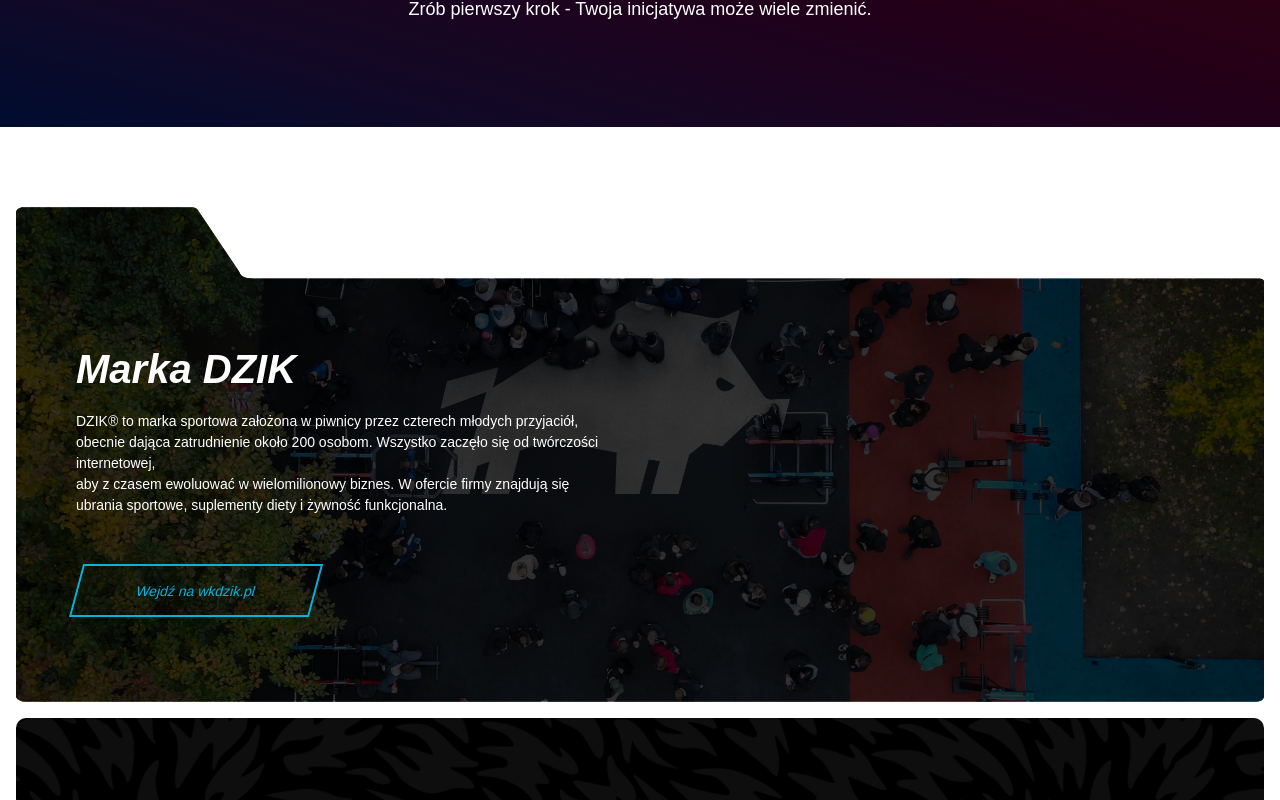
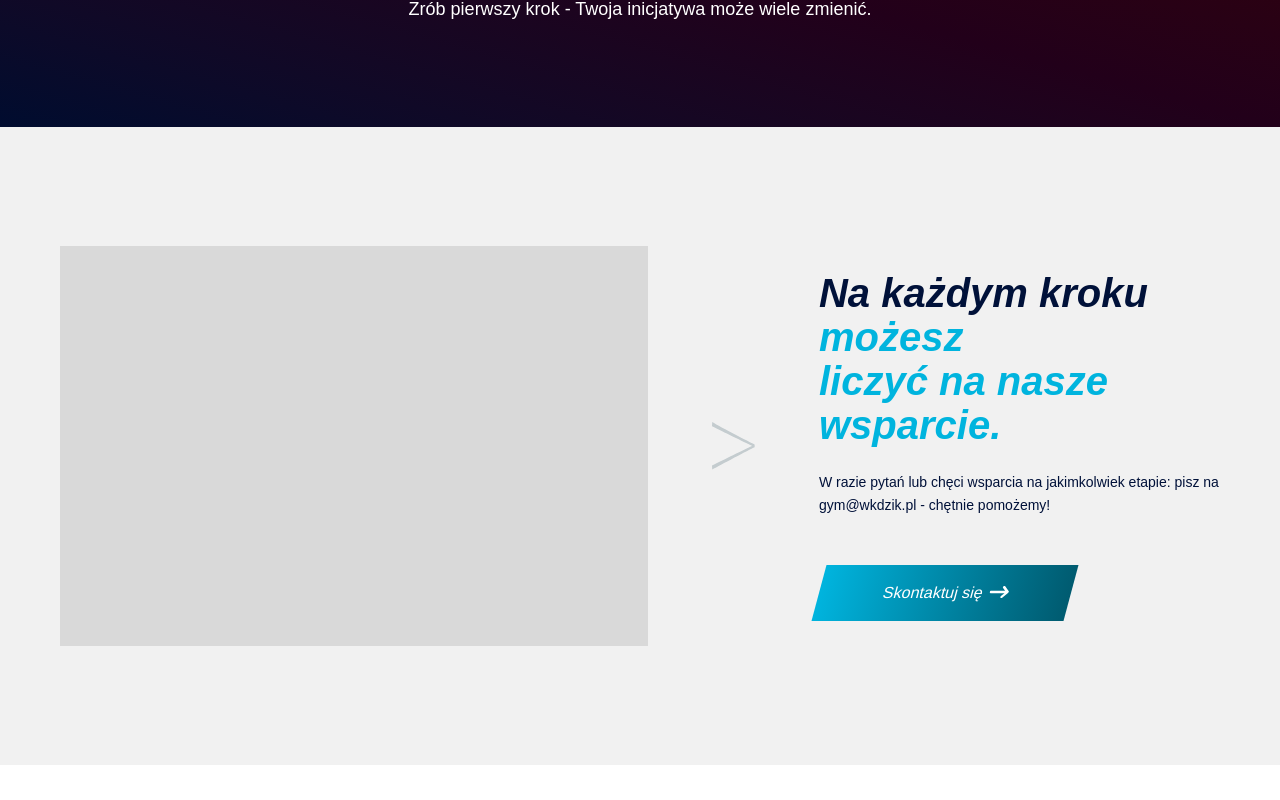
Before and after one commit to PanKarton/DZIKGYM, a Next.js app: page /budzety-obywatelskie in a window 1280 px wide. Shown: the part 2560-3360 px from the top of the page. Built offline with nearby package versions, Linux system fonts and the light colour scheme; a web font is replaced by a local one.

Commit message:
added ContactSuggestionSection for desktop

```diff
--- a/src/app/budzety-obywatelskie/page.tsx
+++ b/src/app/budzety-obywatelskie/page.tsx
@@ -1,6 +1,7 @@
 import SubHero from "@/components/layouts/SubHero";
 import CBSectionDivider from "@/components/pages/citizens-budget/CBSectionDivider";
 import CitizenBudgetSection from "@/components/pages/citizens-budget/CitizenBudgetSection";
+import ContactSuggestionSection from "@/components/pages/citizens-budget/ContactSuggestionSection";
 import CTA from "@/components/ui/cta";
 import { FaArrowRightLong } from "react-icons/fa6";
 
@@ -39,6 +40,8 @@ export default async function Home() {
       </SubHero>
       <CitizenBudgetSection />
       <CBSectionDivider />
+
+      <ContactSuggestionSection />
     </div>
   );
 }
--- /dev/null
+++ b/src/components/pages/citizens-budget/ContactSuggestionSection.tsx
@@ -0,0 +1,49 @@
+import CTA from "@/components/ui/cta";
+import SectionHeading from "@/components/ui/SectionHeading/SectionHeading";
+import Image from "next/image";
+import Link from "next/link";
+import { FaArrowRightLong } from "react-icons/fa6";
+
+export default function ContactSuggestionSection() {
+  return (
+    <section className="py-24 bg-(--color-primary-darker)">
+      <div className="content-max-width">
+        <div className="flex gap-16 items-center">
+          <div className="relative aspect-588/400 max-w-147 w-full bg-black/10"></div>
+          <div className="relative aspect-66/95 w-17">
+            <Image
+              src="/images/right-arrow.svg"
+              alt="Strzałka w prawo"
+              aria-hidden
+              fill
+              className="object-contain"
+            />
+          </div>
+          <div className="py-12">
+            <SectionHeading className="text-(--color-brand-blue) text-left leading-11">
+              <span className="text-(--color-text-primary)">
+                Na każdym kroku
+              </span>
+              <br /> możesz
+              <br /> liczyć na nasze
+              <br /> wsparcie.
+            </SectionHeading>
+
+            <p className="text-sm leading-relaxed pt-6 ">
+              W razie pytań lub chęci wsparcia na jakimkolwiek etapie: pisz na
+              gym@wkdzik.pl - chętnie pomożemy!
+            </p>
+            <Link href="/kontakt" className="inline-block">
+              <div className="w-63 pt-12">
+                <CTA variant="blueGradient">
+                  <span>Skontaktuj się</span>
+                  <FaArrowRightLong className="relative -translate-y-px scale-[1.2]" />
+                </CTA>
+              </div>
+            </Link>
+          </div>
+        </div>
+      </div>
+    </section>
+  );
+}
```
Also changed, not shown: public/images/arrow-right.svg (added).
